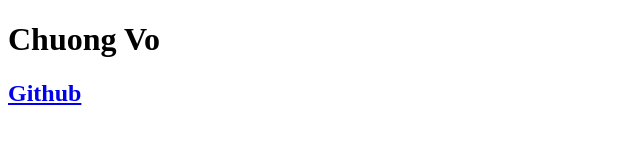
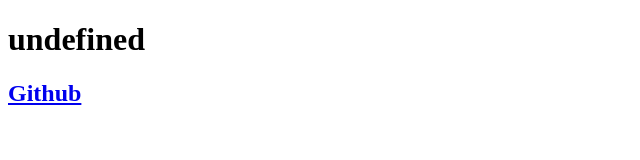
Before and after one commit to vohoang2005/portfolio-generator, a website: page index.html in a window 1280 px wide. Shown: the whole page, without its empty margins (0-640 px from the left). Drawn offline with Linux system fonts and the light colour scheme.

```diff
--- a/index.html
+++ b/index.html
@@ -9,7 +9,7 @@
     </head>
 
     <body>
-      <h1>Chuong Vo</h1>
+      <h1>undefined</h1>
       <h2><a href="https://github.com/undefined">Github</a></h2>
     </body>
     </html>
```
Also changed, not shown: package.json (added, +26 -0 lines), 2 other files.
